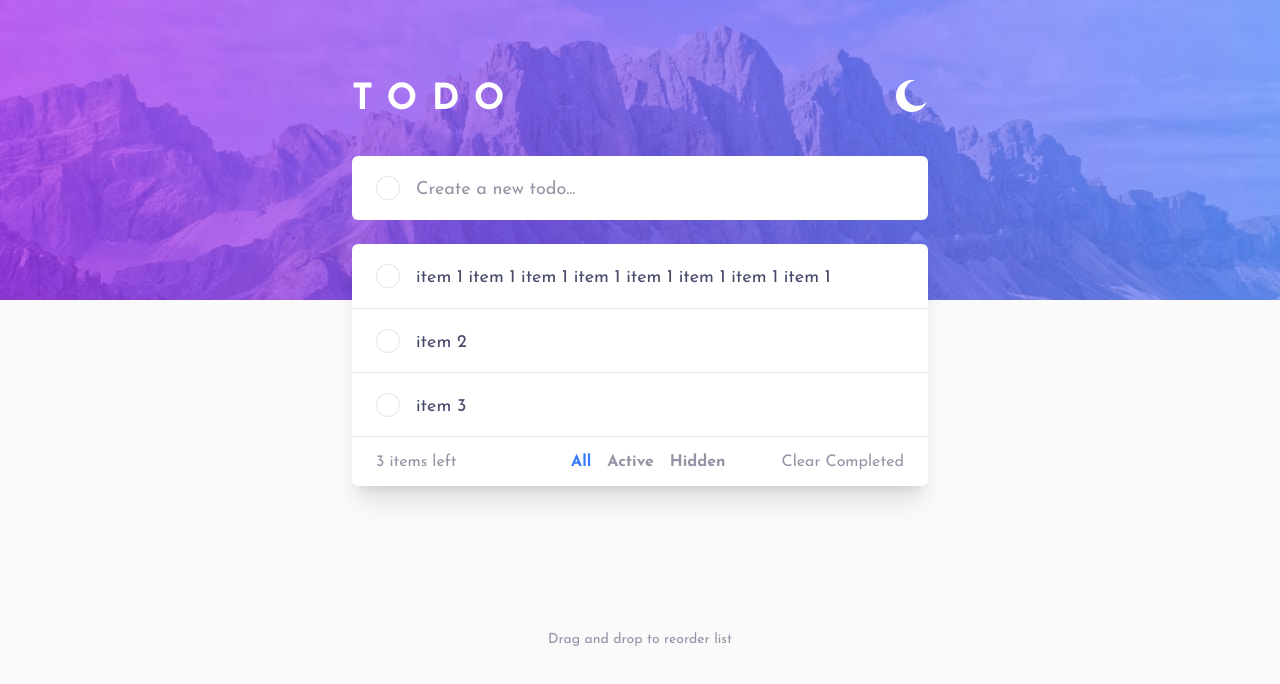
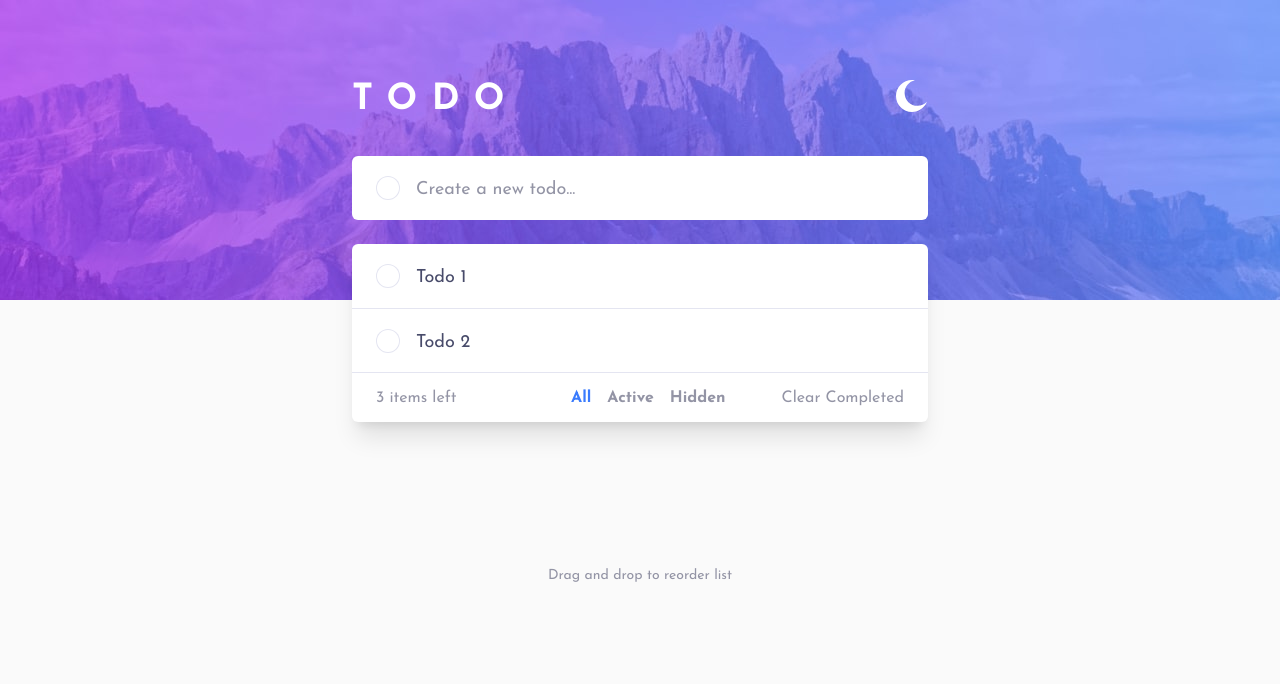
Before and after one commit to danaYatsuta/fm-todo-app, a Vue app: page / in a window 1280 px wide. Shown: the top 684 px of the page. Built offline with nearby package versions, Linux system fonts and the light colour scheme.

Commit message:
Render todos dynamically from data

```diff
--- a/src/components/TheTodoList.vue
+++ b/src/components/TheTodoList.vue
@@ -16,6 +16,18 @@ export default {
   },
   data() {
     return {
+      todos: [
+        {
+          id: 1,
+          text: 'Todo 1',
+          completed: false
+        },
+        {
+          id: 2,
+          text: 'Todo 2',
+          completed: true
+        }
+      ],
       isMdScreen: false
     }
   },
@@ -51,9 +63,10 @@ export default {
       <AppCard
         class="divide-y divide-very-light-grayish-blue shadow-xl dark:divide-dt-very-dark-grayish-blue-2"
       >
-        <TodoListItem :id="1">item 1 item 1 item 1 item 1 item 1 item 1 item 1 item 1</TodoListItem>
-        <TodoListItem :id="2">item 2</TodoListItem>
-        <TodoListItem :id="3">item 3</TodoListItem>
+        <TodoListItem v-for="todo in todos" :key="todo.id" :id="todo.id">
+          {{ todo.text }}
+        </TodoListItem>
+
         <div
           class="flex h-[3.125rem] items-center justify-between px-5 text-sm text-dark-grayish-blue dark:text-dt-very-dark-grayish-blue md:px-6 md:text-base"
         >
```
